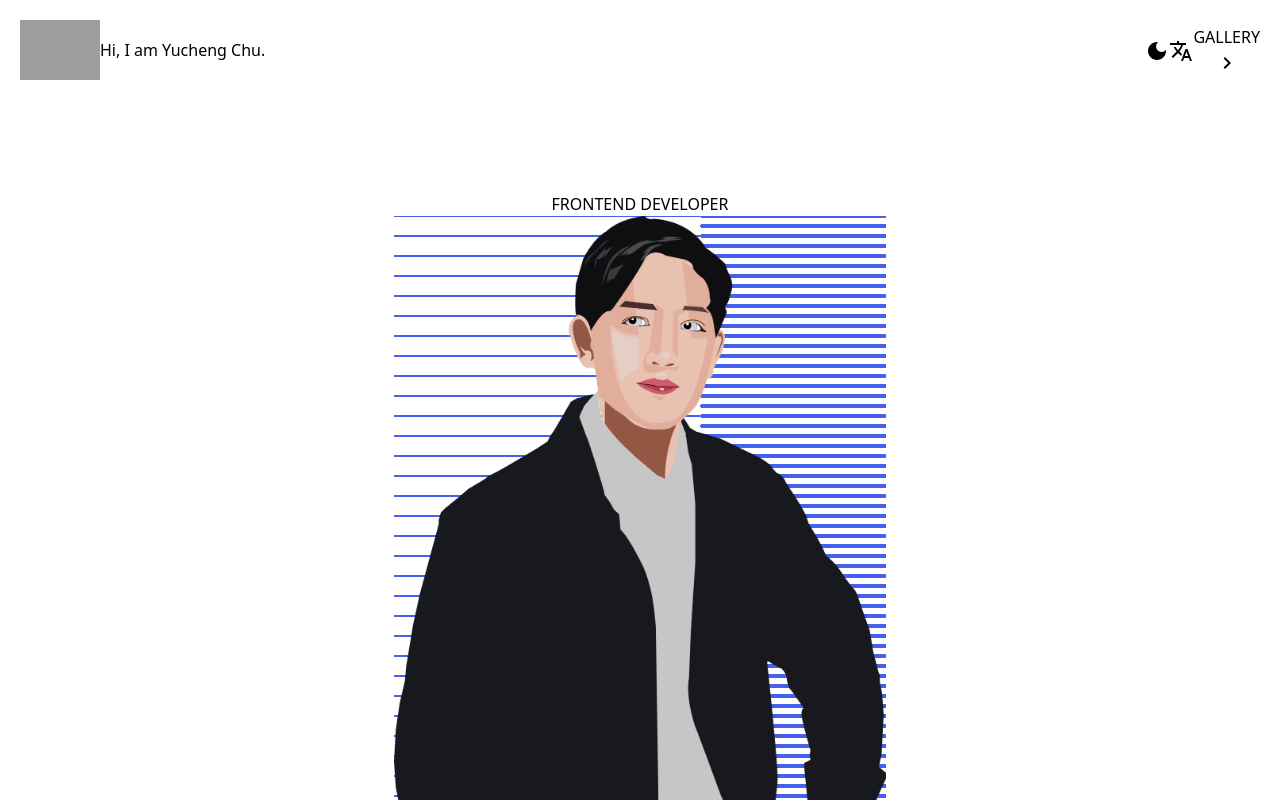
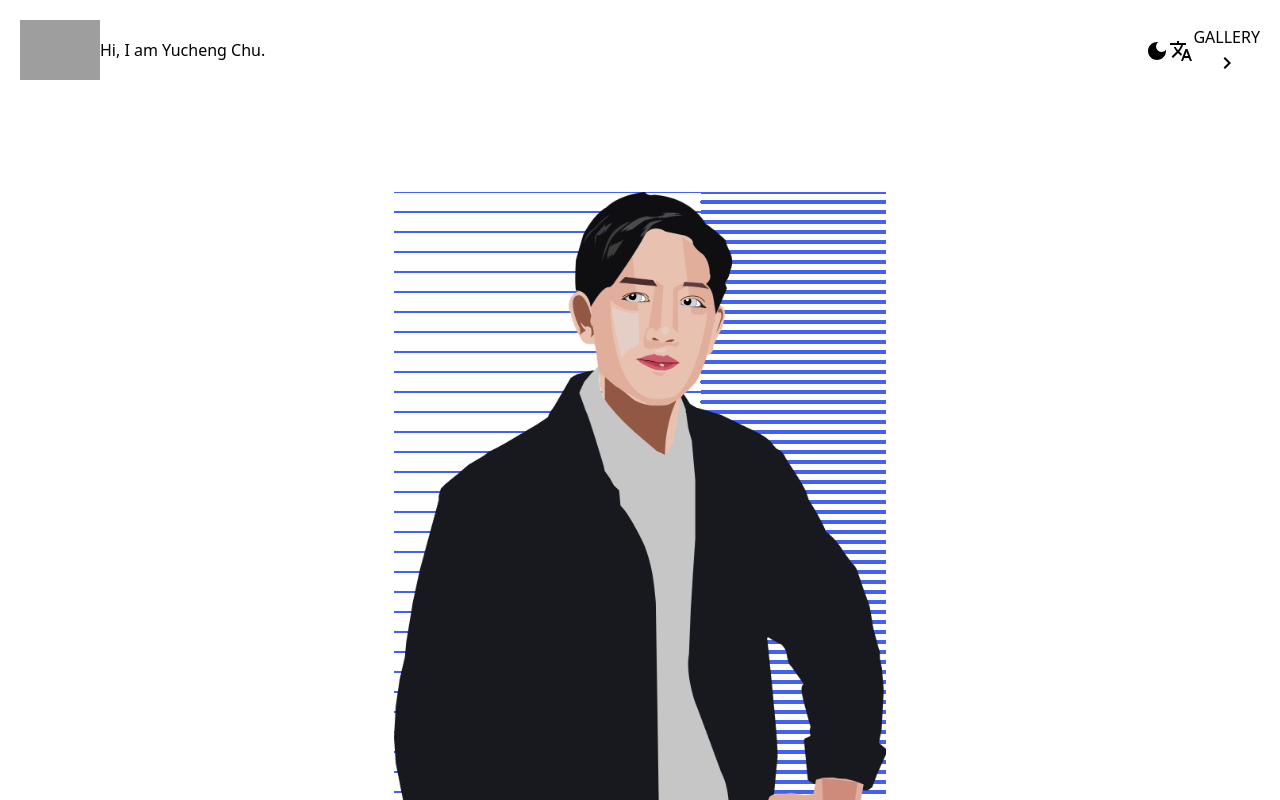
Before and after one commit to cy4309/cv, a React (Create React App) app: page / in a window 1280 px wide. Shown: the top 800 px of the page. Built offline with nearby package versions, Linux system fonts and the light colour scheme; grey boxes are pictures that could not be loaded.

Commit message:
update: add hidden scrollbar styles and update IntroductionSection for accessibility

```diff
--- a/src/assets/css/main.css
+++ b/src/assets/css/main.css
@@ -5,6 +5,18 @@
     sans-serif;
   -webkit-font-smoothing: antialiased;
   -moz-osx-font-smoothing: grayscale;
+}
+
+/* 隱藏滾軸 */
+html {
+  scrollbar-width: none; /* Firefox */
+  -ms-overflow-style: none; /* IE, Edge */
+}
+html::-webkit-scrollbar {
+  display: none; /* Chrome, Safari, Opera */
+}
+body::-webkit-scrollbar {
+  display: none;
 }
 
 code {
--- a/src/containers/HomePage/IntroductionSection.jsx
+++ b/src/containers/HomePage/IntroductionSection.jsx
@@ -122,10 +122,8 @@
         </div> */}
         {/* <div className="lg:flex-grow md:w-1/2 flex justify-center items-center text-center flex-col md:items-start md:text-left md:mb-0"> */}
         <div className="flex flex-col items-center justify-center">
-          <h1 className="heading">
-            {t(`FRONTEND DEVELOPER`)}
-            {/* <br className="hidden lg:inline-block" />readymade gluten */}
-          </h1>
+          {/* <h1 className="heading">{t(`FRONTEND DEVELOPER`)}</h1> */}
+          <h1 className="sr-only">{t('name')}</h1>
           <span className="line--decorated"></span>
           <div id="container--p5" className="w-1/2 relative">
             {/* p5 將在這個 div 中創建圖片 */}
--- a/src/hooks/i18n.js
+++ b/src/hooks/i18n.js
@@ -9,6 +9,7 @@
       en: {
         translation: {
           // IntroductionSection
+          name: 'Yucheng Chu',
           introduction: `
             With hands-on experience in frontend development and AI agent integration, I specialize in web ecosystem engineering and interactive animations. I was also recognized at the 2025 Epson Innovation Challenge.
 
@@ -224,6 +225,7 @@
       zh: {
         translation: {
           // IntroductionSection
+          name: '朱禹丞',
           'FRONTEND DEVELOPER': '前端工程師',
           introduction: `
             具備前端開發與 AI Agent 整合實作經驗，擅長網頁生態系整合與動畫互動，並於 2025 Epson Innovation Challenge 獲獎肯定。
```
Also changed, not shown: src/assets/css/index.css (line endings or trailing spaces).
